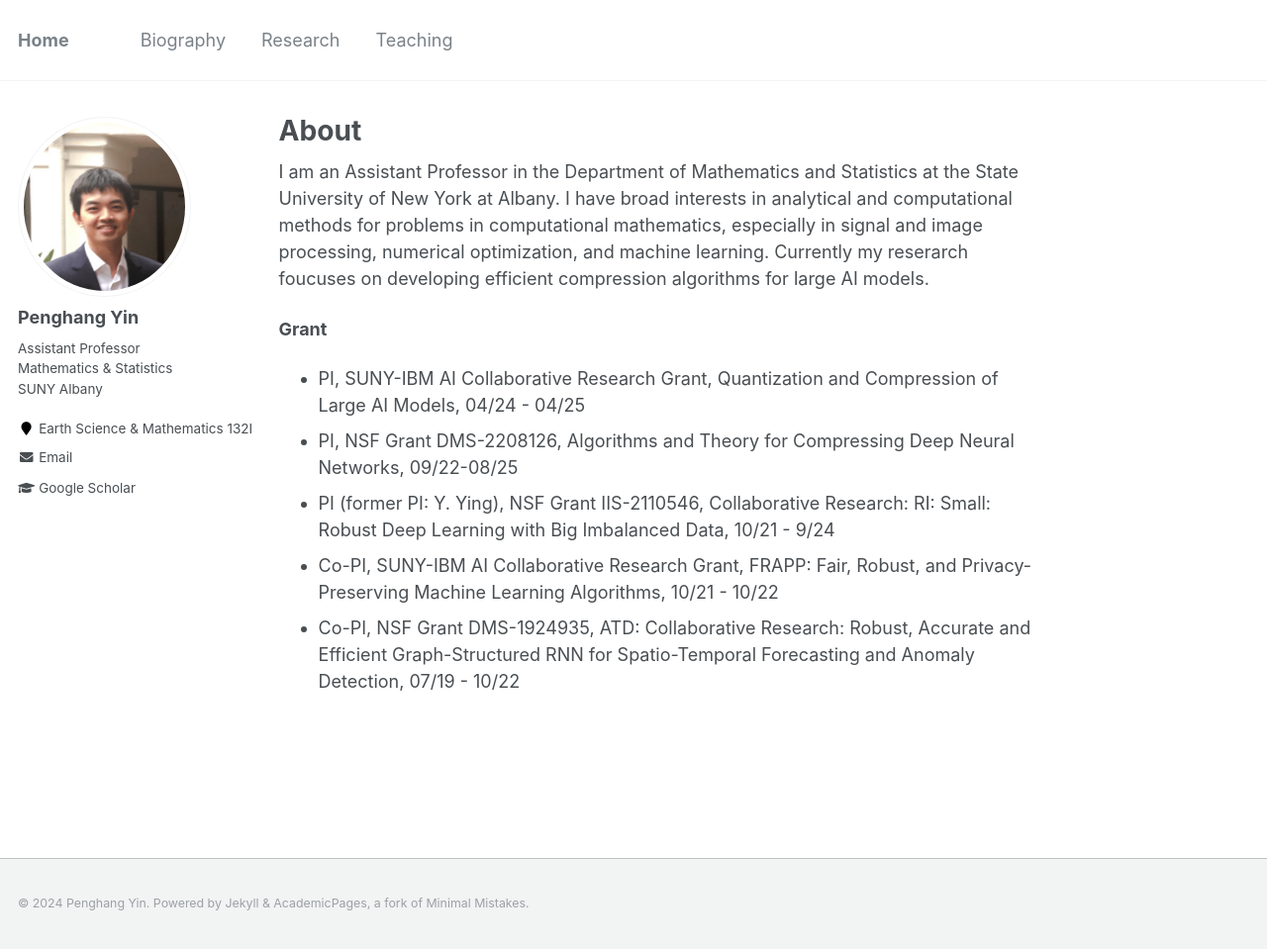
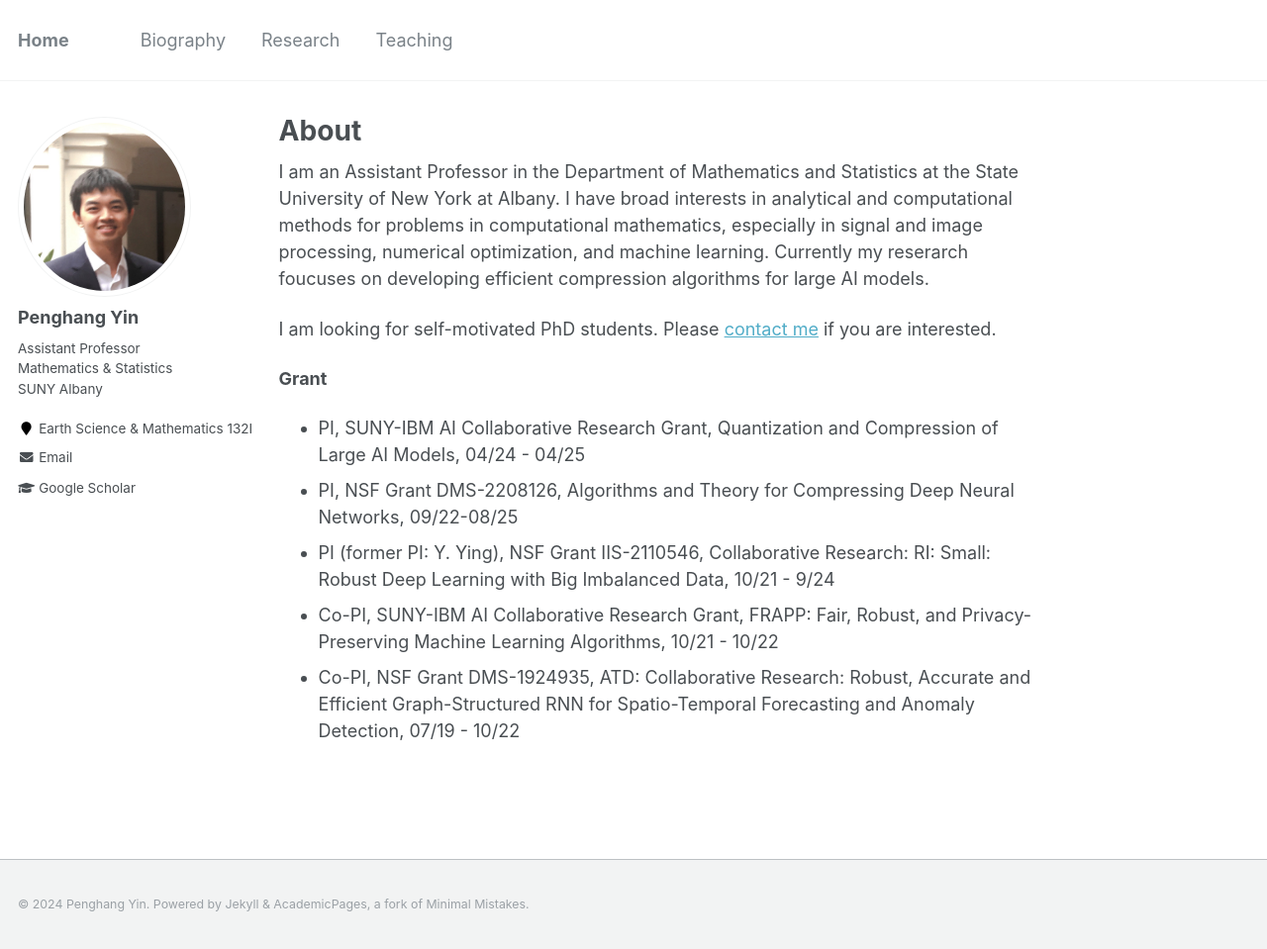
Before and after one commit to yin-penghang/yin-penghang.github.io, a Jekyll site: the page built from _pages/about.md, in a window 1280 px wide and 959 px high. Shown: the whole window at 99% size. Built offline with Jekyll 4.4.1, drawn with Linux system fonts in a browser that asks for light colours.

Commit message:
Update about.md

```diff
--- a/_pages/about.md
+++ b/_pages/about.md
@@ -10,6 +10,8 @@ redirect_from:
 
 I am an Assistant Professor in the Department of Mathematics and Statistics at the State University of New York at Albany. I have broad interests in analytical and computational methods for problems in computational mathematics, especially in signal and image processing, numerical optimization, and machine learning. Currently my reserarch foucuses on developing efficient compression algorithms for large AI models.
 
+I am looking for self-motivated PhD students. Please [contact me](mailto:pyin@albany.edu) if you are interested.
+
 **Grant**
 
 - PI, SUNY-IBM AI Collaborative Research Grant, Quantization and Compression of Large AI Models, 04/24 - 04/25
```
Also changed, not shown: other parts of _pages/about.md (+0 -4 lines).
